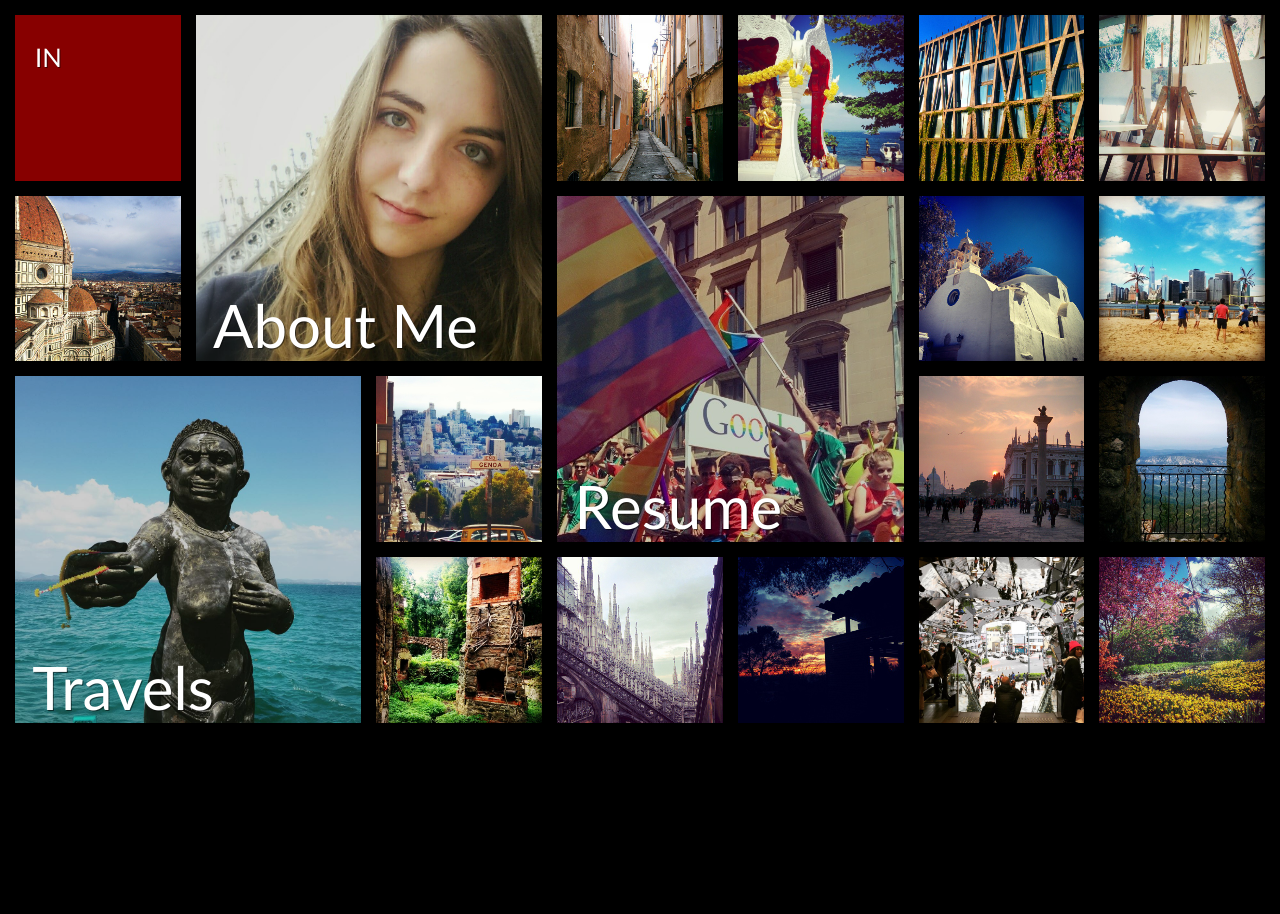
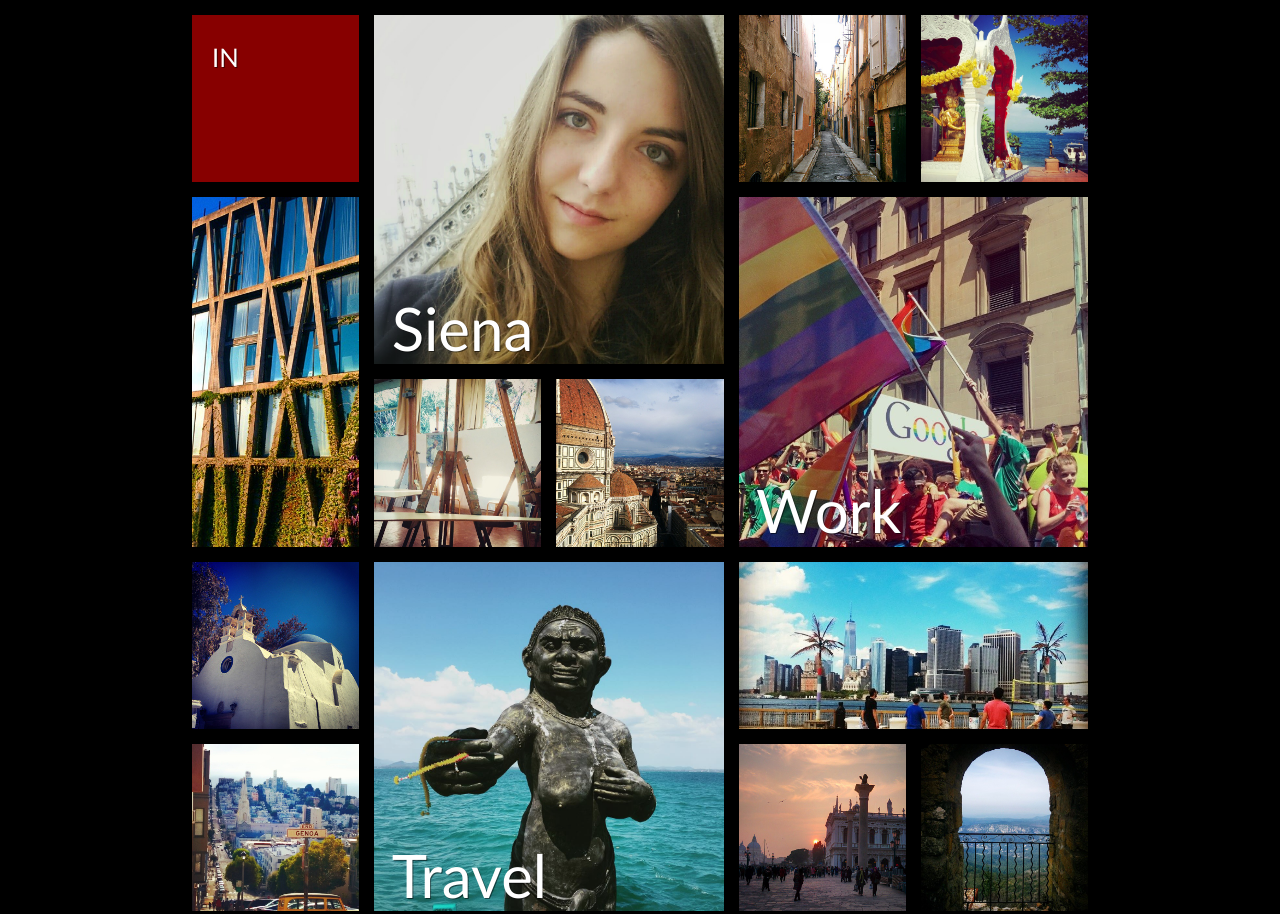
Before and after one commit to scmcfetridge/scmcfetridge.github.io, a plain HTML site: page index.html in a window 1280 px wide. Shown: the top 914 px of the page. Before the commit the page ends 815 px from the top, so only its background shows below. Drawn offline with Linux system fonts and the light colour scheme.

Commit message:
Changing margins and sizes

```diff
--- a/css/image.css
+++ b/css/image.css
@@ -36,8 +36,8 @@
 }
 .googlePride {
     background: linear-gradient(
-      rgba(0, 0, 0, 0.2),
-      rgba(0, 0, 0, 0.2)
+      rgba(0, 0, 0, 0.1),
+      rgba(0, 0, 0, 0.1)
       ),
       url(../assets/googlePride.jpg) no-repeat center;
     background-size: cover;
@@ -72,8 +72,8 @@
 }
 .kosamet {
     background: linear-gradient(
-      rgba(0, 0, 0, 0.2),
-      rgba(0, 0, 0, 0.2)
+      rgba(0, 0, 0, 0.1),
+      rgba(0, 0, 0, 0.1)
       ),
       url(../assets/kosamet.jpg) no-repeat center;
     background-size: cover;
--- a/index.html
+++ b/index.html
@@ -20,6 +20,8 @@
 			}
 			.free-wall {
 				margin: 15px;
+                margin-left: 15%;
+                margin-right: 15%;
 			}
             .brick img {
                 width: 100%;
@@ -57,7 +59,7 @@
 			</div>
             <div class="brick size22">
 		        <div class="brickImg siena">
-                    <div class="text-bottom"><h1>About Me</h1></div>
+                    <div class="text-bottom"><h1>Siena</h1></div>
                 </div>
 		    </div>
             <div class="brick size11">
@@ -66,12 +68,12 @@
             <div class="brick size11">
 		        <div class="insta shrine"></div>
 		    </div>
-            <div class="brick size11">
+            <div class="brick size12">
 		        <div class="insta aixBuilding"></div>
 		    </div>
             <div class="brick size22">
                 <div class="insta googlePride">
-                    <div class="text-bottom"><h1>Resume</h1></div>
+                    <div class="text-bottom"><h1>Work</h1></div>
                 </div>
 		    </div>
             <div class="brick size11">
@@ -85,30 +87,29 @@
 		    </div>
             <div class="brick size22">
 		        <div class="insta kosamet">
-                    <div class="text-bottom"><h1>Travels</h1></div>
+                    <div class="text-bottom"><h1>Travel</h1></div>
                 </div>
 		    </div>
-            <div class="brick size11">
+            <div class="brick size21">
 		        <div class="insta nyc"></div>
 		    </div>
             <div class="brick size11">
 		        <div class="insta sf"></div>
 		    </div>
-
             <div class="brick size11">
 		        <div class="insta venice"></div>
 		    </div>
             <div class="brick size11">
 		        <div class="insta gate"></div>
 		    </div>
-            <div class="brick size11">
+            <div class="brick size12">
 		        <div class="insta hike"></div>
 		    </div>
 
             <div class="brick size11">
 		        <div class="insta milan"></div>
 		    </div>
-            <div class="brick size11">
+            <div class="brick size21">
 		        <div class="insta sunset"></div>
 		    </div>
             <div class="brick size11">
```
